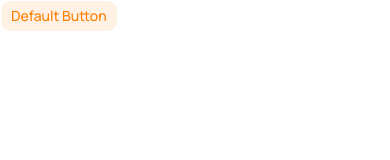
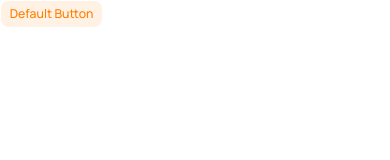
Before and after one commit to souzamariajulia/sistema-cooperativas, a Next.js app: page / in a window 390 px wide. Shown: the top 160 px of the page. Built offline with nearby package versions, Linux system fonts and the light colour scheme.

Commit message:
style: remove deprecated theme text sizes and add responsive font size in base layer

```diff
--- a/app/globals.css
+++ b/app/globals.css
@@ -125,15 +125,10 @@
   --radius-3xl: calc(var(--radius) * 2.2);
   --radius-4xl: calc(var(--radius) * 2.6);
 }
-@theme {
-  --text-xs: clamp(0.75rem, 0.6667rem + 0.1736vw, 0.875rem);
-  --text-sm: clamp(0.875rem, 0.7917rem + 0.1736vw, 1rem);
-  --text-base: clamp(1rem, 0.9167rem + 0.1736vw, 1.125rem);
-  --text-lg: clamp(1.125rem, 1.0417rem + 0.1736vw, 1.25rem);
-  --text-xl: clamp(1.25rem, 1.0833rem + 0.3472vw, 1.5rem);
-  --text-2xl: clamp(1.5rem, 1.25rem + 0.5208vw, 1.875rem);
-  --text-3xl: clamp(1.875rem, 1.625rem + 0.5208vw, 2.25rem);
-  --text-4xl: clamp(2.25rem, 1.75rem + 1.0417vw, 3rem);
-  --text-5xl: clamp(2.75rem, 2.0833rem + 1.3889vw, 3.75rem);
-  --text-6xl: clamp(2.5rem, 1.5rem + 2.0833vw, 4rem);
+
+@layer base {
+  html {
+
+    font-size: clamp(0.875rem, 0.7083rem + 0.3472vw, 1.125rem);
+  }
 }
```
